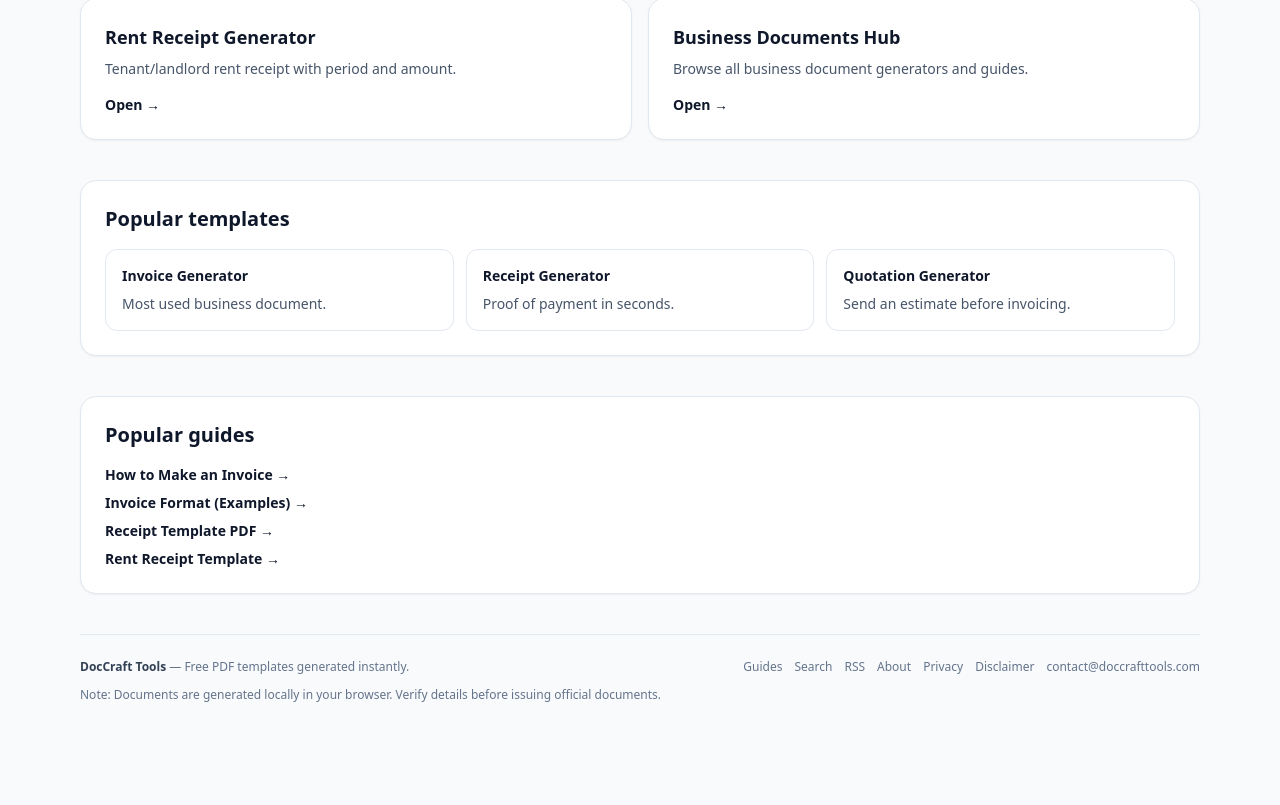
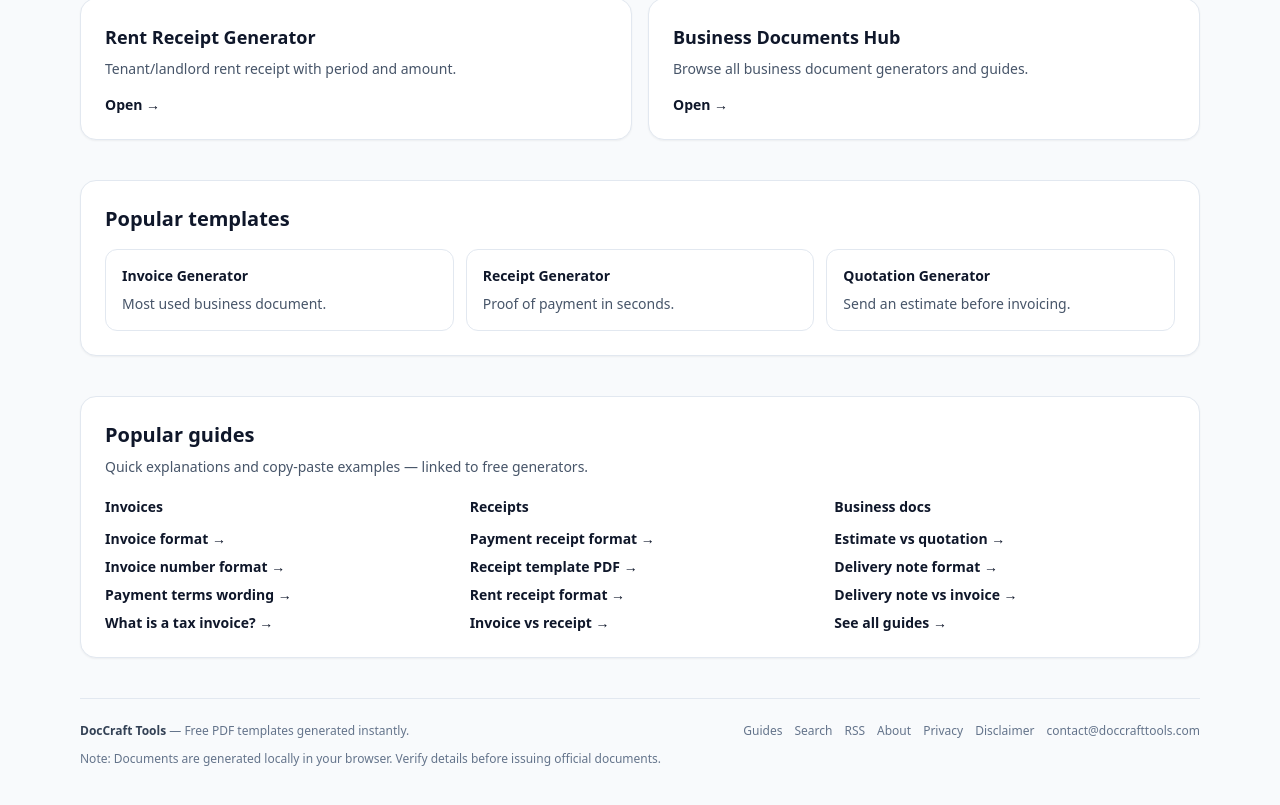
Before and after one commit to abuwebs29/doccrafttools, a Next.js app: page / in a window 1280 px wide. Shown: the part 628-1433 px from the top of the page. Before the commit the page ends 1387 px from the top, so only its background shows below. Built offline with nearby package versions, Linux system fonts and the light colour scheme.

Commit message:
Add files via upload

```diff
--- a/app/page.tsx
+++ b/app/page.tsx
@@ -53,14 +53,40 @@ export default function Home() {
       <RecentlyUsed className="mt-10" />
 
       <section className="mt-10 rounded-2xl border border-slate-200 bg-white p-6 shadow-sm">
-        <h2 className="text-xl font-semibold">Popular guides</h2>
-        <div className="mt-4 grid gap-2 text-sm">
-          <a className="font-semibold text-slate-900 hover:underline" href="/how-to-make-an-invoice">How to Make an Invoice →</a>
-          <a className="font-semibold text-slate-900 hover:underline" href="/invoice-format">Invoice Format (Examples) →</a>
-          <a className="font-semibold text-slate-900 hover:underline" href="/receipt-template-pdf">Receipt Template PDF →</a>
-          <a className="font-semibold text-slate-900 hover:underline" href="/rent-receipt-template">Rent Receipt Template →</a>
-        </div>
-      </section>
+  <h2 className="text-xl font-semibold">Popular guides</h2>
+  <p className="mt-2 text-sm text-slate-600">
+    Quick explanations and copy‑paste examples — linked to free generators.
+  </p>
+  <div className="mt-5 grid gap-6 md:grid-cols-3 text-sm">
+    <div>
+      <div className="font-bold text-slate-900">Invoices</div>
+      <div className="mt-3 grid gap-2">
+        <a className="font-semibold text-slate-900 hover:underline" href="/invoice-format">Invoice format →</a>
+        <a className="font-semibold text-slate-900 hover:underline" href="/invoice-number-format">Invoice number format →</a>
+        <a className="font-semibold text-slate-900 hover:underline" href="/invoice-payment-terms-explained">Payment terms wording →</a>
+        <a className="font-semibold text-slate-900 hover:underline" href="/what-is-a-tax-invoice">What is a tax invoice? →</a>
+      </div>
+    </div>
+    <div>
+      <div className="font-bold text-slate-900">Receipts</div>
+      <div className="mt-3 grid gap-2">
+        <a className="font-semibold text-slate-900 hover:underline" href="/payment-receipt-format">Payment receipt format →</a>
+        <a className="font-semibold text-slate-900 hover:underline" href="/receipt-template-pdf">Receipt template PDF →</a>
+        <a className="font-semibold text-slate-900 hover:underline" href="/rent-receipt-format">Rent receipt format →</a>
+        <a className="font-semibold text-slate-900 hover:underline" href="/difference-between-invoice-and-receipt">Invoice vs receipt →</a>
+      </div>
+    </div>
+    <div>
+      <div className="font-bold text-slate-900">Business docs</div>
+      <div className="mt-3 grid gap-2">
+        <a className="font-semibold text-slate-900 hover:underline" href="/estimate-vs-quotation">Estimate vs quotation →</a>
+        <a className="font-semibold text-slate-900 hover:underline" href="/delivery-note-format">Delivery note format →</a>
+        <a className="font-semibold text-slate-900 hover:underline" href="/delivery-note-vs-invoice">Delivery note vs invoice →</a>
+        <a className="font-semibold text-slate-900 hover:underline" href="/guides">See all guides →</a>
+      </div>
+    </div>
+  </div>
+</section>
 
       <SiteFooter />
     </main>
```
